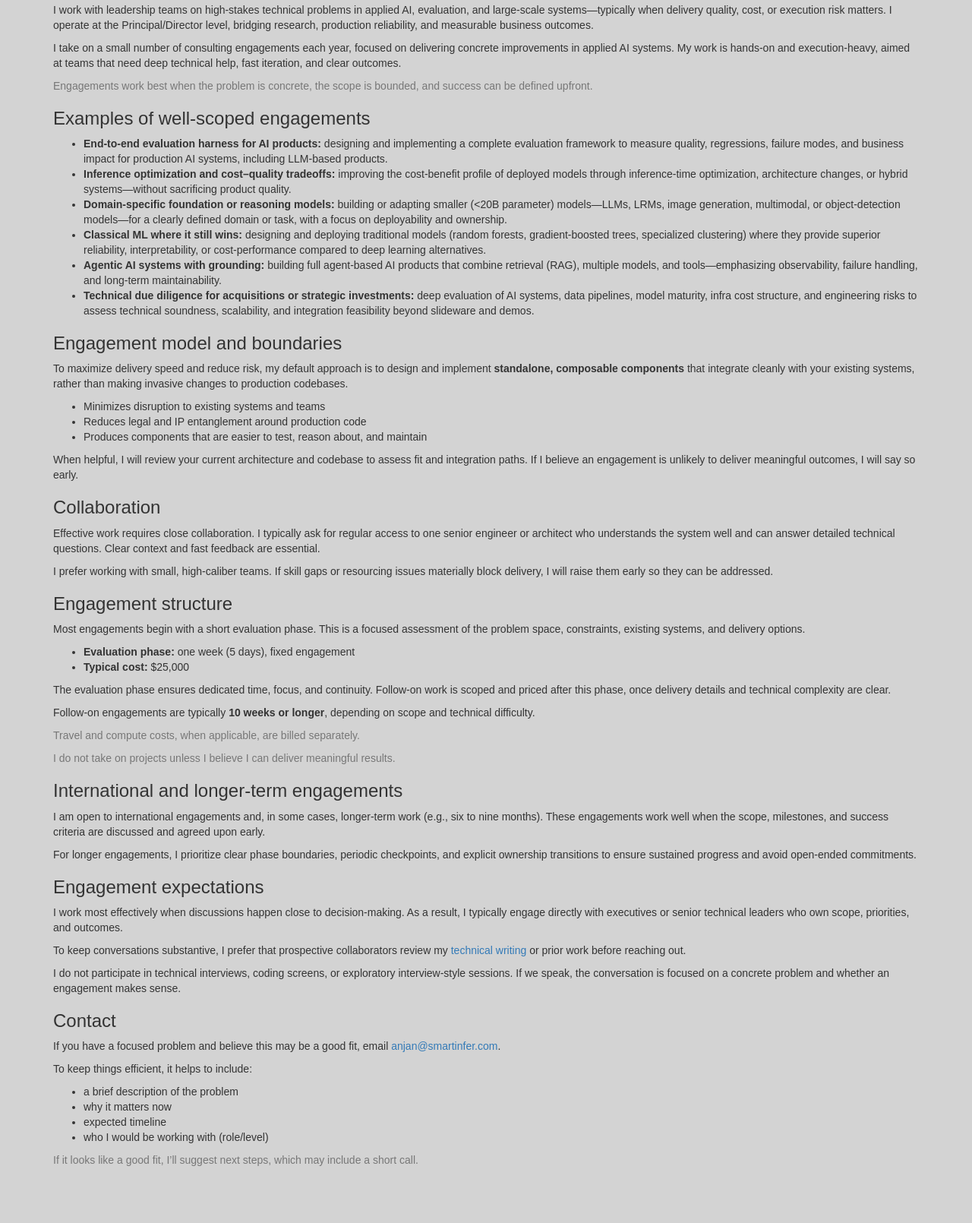
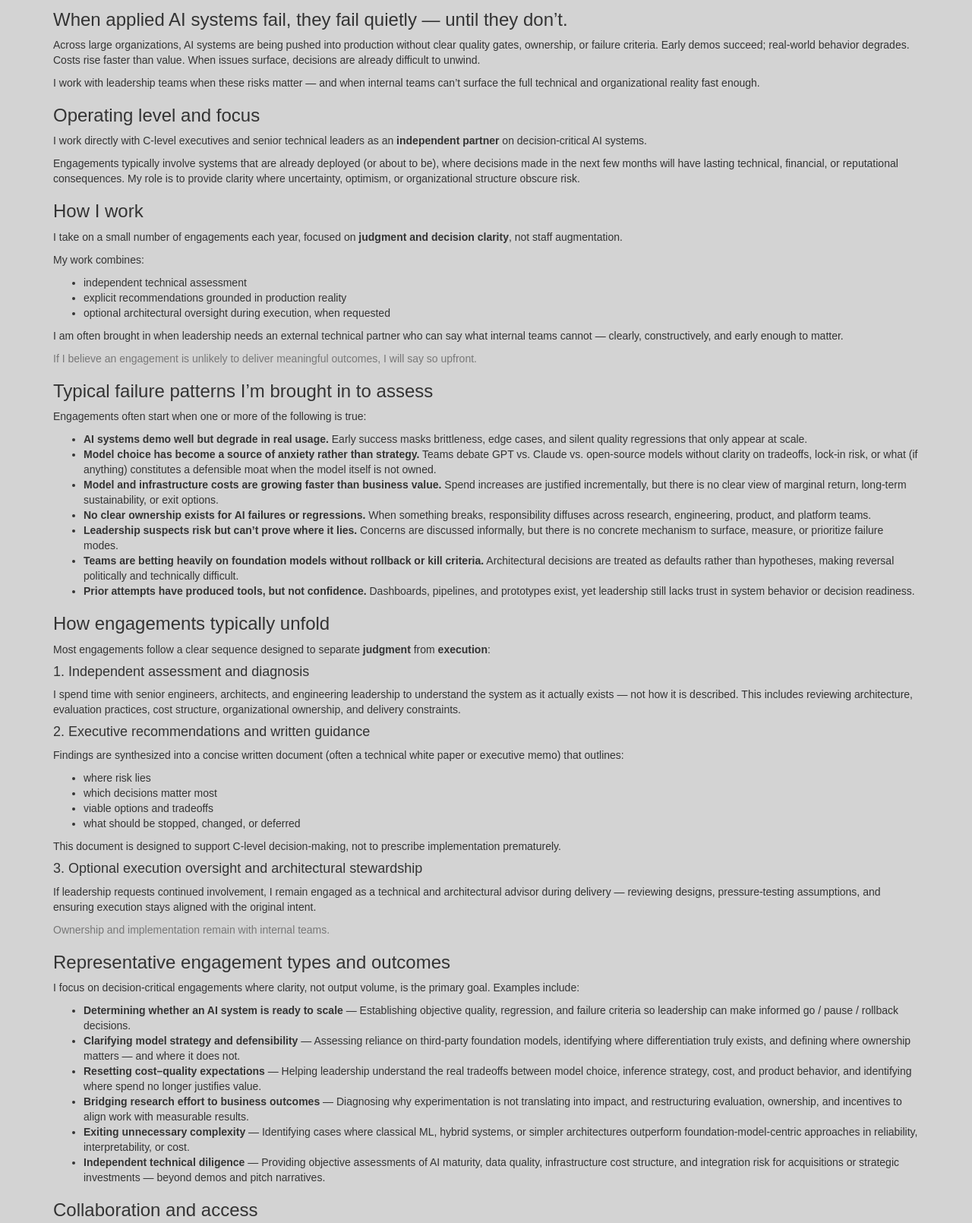
Before and after one commit to aiaphorisms/aiaphorisms.github.io, a plain HTML site: page consulting.html in a window 1280 px wide. Shown: the part 127-1737 px from the top of the page at 76% size. Before the commit the page ends 1674 px from the top, so only its background shows below. Drawn offline with nearby package versions, Linux system fonts and the light colour scheme.

Commit message:
consulting

```diff
--- a/consulting.html
+++ b/consulting.html
@@ -21,188 +21,166 @@
   </header>
 
   <div class="container">
+
+
     <h1 class="page-title">Consulting</h1>
 
-    <!-- AUTHORITY INTRO (short) -->
-<p>
-  I work with leadership teams on high-stakes technical problems in applied AI, evaluation, and
-  large-scale systems—typically when delivery quality, cost, or execution risk matters. I operate
-  at the Principal/Director level, bridging research, production reliability, and measurable business outcomes.
-</p>
-
-    <!-- INTRO -->
+    <h3>When applied AI systems fail, they fail quietly — until they don’t.</h3>
     <p>
-      I take on a small number of consulting engagements each year, focused on delivering
-      concrete improvements in applied AI systems. My work is hands-on and execution-heavy,
-      aimed at teams that need deep technical help, fast iteration, and clear outcomes.
+      Across large organizations, AI systems are being pushed into production without clear quality gates,
+      ownership, or failure criteria. Early demos succeed; real-world behavior degrades. Costs rise faster
+      than value. When issues surface, decisions are already difficult to unwind.
+    </p>
+    <p>
+      I work with leadership teams when these risks matter — and when internal teams can’t surface the full
+      technical and organizational reality fast enough.
     </p>
 
-    <p class="text-muted">
-      Engagements work best when the problem is concrete, the scope is bounded, and success can be defined upfront.
+    <h3>Operating level and focus</h3>
+    <p>
+      I work directly with C-level executives and senior technical leaders as an <strong>independent partner</strong>
+      on decision-critical AI systems.
+    </p>
+    <p>
+      Engagements typically involve systems that are already deployed (or about to be), where decisions made in
+      the next few months will have lasting technical, financial, or reputational consequences. My role is to
+      provide clarity where uncertainty, optimism, or organizational structure obscure risk.
     </p>
 
-    <!-- WELL-SCOPED WORK -->
-    <h3>Examples of well-scoped engagements</h3>
+    <h3>How I work</h3>
+    <p>
+      I take on a small number of engagements each year, focused on <strong>judgment and decision clarity</strong>,
+      not staff augmentation.
+    </p>
+    <p>My work combines:</p>
+    <ul>
+      <li>independent technical assessment</li>
+      <li>explicit recommendations grounded in production reality</li>
+      <li>optional architectural oversight during execution, when requested</li>
+    </ul>
+    <p>
+      I am often brought in when leadership needs an external technical partner who can say what internal teams
+      cannot — clearly, constructively, and early enough to matter.
+    </p>
+    <p class="text-muted">
+      If I believe an engagement is unlikely to deliver meaningful outcomes, I will say so upfront.
+    </p>
 
+    <h3>Typical failure patterns I’m brought in to assess</h3>
+    <p>Engagements often start when one or more of the following is true:</p>
     <ul>
-      <li>
-        <strong>End-to-end evaluation harness for AI products:</strong>
-        designing and implementing a complete evaluation framework to measure quality, regressions,
-        failure modes, and business impact for production AI systems, including LLM-based products.
-      </li>
-
-      <li>
-        <strong>Inference optimization and cost–quality tradeoffs:</strong>
-        improving the cost-benefit profile of deployed models through inference-time optimization,
-        architecture changes, or hybrid systems—without sacrificing product quality.
-      </li>
-
-      <li>
-        <strong>Domain-specific foundation or reasoning models:</strong>
-        building or adapting smaller (&lt;20B parameter) models—LLMs, LRMs, image generation,
-        multimodal, or object-detection models—for a clearly defined domain or task, with a focus
-        on deployability and ownership.
-      </li>
-
-      <li>
-        <strong>Classical ML where it still wins:</strong>
-        designing and deploying traditional models (random forests, gradient-boosted trees,
-        specialized clustering) where they provide superior reliability, interpretability,
-        or cost-performance compared to deep learning alternatives.
-      </li>
-
-      <li>
-        <strong>Agentic AI systems with grounding:</strong>
-        building full agent-based AI products that combine retrieval (RAG), multiple models,
-        and tools—emphasizing observability, failure handling, and long-term maintainability.
-      </li>
-<li>
-  <strong>Technical due diligence for acquisitions or strategic investments:</strong>
-  deep evaluation of AI systems, data pipelines, model maturity, infra cost structure,
-  and engineering risks to assess technical soundness, scalability, and integration
-  feasibility beyond slideware and demos.
-</li>
-
+      <li><strong>AI systems demo well but degrade in real usage.</strong> Early success masks brittleness, edge cases, and silent quality regressions that only appear at scale.</li>
+      <li><strong>Model choice has become a source of anxiety rather than strategy.</strong> Teams debate GPT vs. Claude vs. open-source models without clarity on tradeoffs, lock-in risk, or what (if anything) constitutes a defensible moat when the model itself is not owned.</li>
+      <li><strong>Model and infrastructure costs are growing faster than business value.</strong> Spend increases are justified incrementally, but there is no clear view of marginal return, long-term sustainability, or exit options.</li>
+      <li><strong>No clear ownership exists for AI failures or regressions.</strong> When something breaks, responsibility diffuses across research, engineering, product, and platform teams.</li>
+      <li><strong>Leadership suspects risk but can’t prove where it lies.</strong> Concerns are discussed informally, but there is no concrete mechanism to surface, measure, or prioritize failure modes.</li>
+      <li><strong>Teams are betting heavily on foundation models without rollback or kill criteria.</strong> Architectural decisions are treated as defaults rather than hypotheses, making reversal politically and technically difficult.</li>
+      <li><strong>Prior attempts have produced tools, but not confidence.</strong> Dashboards, pipelines, and prototypes exist, yet leadership still lacks trust in system behavior or decision readiness.</li>
     </ul>
 
-    <!-- ENGAGEMENT MODEL -->
-    <h3>Engagement model and boundaries</h3>
-
+    <h3>How engagements typically unfold</h3>
     <p>
-      To maximize delivery speed and reduce risk, my default approach is to design and implement
-      <strong>standalone, composable components</strong> that integrate cleanly with your existing
-      systems, rather than making invasive changes to production codebases.
+      Most engagements follow a clear sequence designed to separate <strong>judgment</strong> from <strong>execution</strong>:
     </p>
 
+    <h4>1. Independent assessment and diagnosis</h4>
+    <p>
+      I spend time with senior engineers, architects, and engineering leadership to understand the system as it actually
+      exists — not how it is described. This includes reviewing architecture, evaluation practices, cost structure,
+      organizational ownership, and delivery constraints.
+    </p>
+
+    <h4>2. Executive recommendations and written guidance</h4>
+    <p>
+      Findings are synthesized into a concise written document (often a technical white paper or executive memo) that outlines:
+    </p>
     <ul>
-      <li>Minimizes disruption to existing systems and teams</li>
-      <li>Reduces legal and IP entanglement around production code</li>
-      <li>Produces components that are easier to test, reason about, and maintain</li>
+      <li>where risk lies</li>
+      <li>which decisions matter most</li>
+      <li>viable options and tradeoffs</li>
+      <li>what should be stopped, changed, or deferred</li>
+    </ul>
+    <p>
+      This document is designed to support C-level decision-making, not to prescribe implementation prematurely.
+    </p>
+
+    <h4>3. Optional execution oversight and architectural stewardship</h4>
+    <p>
+      If leadership requests continued involvement, I remain engaged as a technical and architectural advisor during delivery —
+      reviewing designs, pressure-testing assumptions, and ensuring execution stays aligned with the original intent.
+    </p>
+    <p class="text-muted">Ownership and implementation remain with internal teams.</p>
+
+    <h3>Representative engagement types and outcomes</h3>
+    <p>
+      I focus on decision-critical engagements where clarity, not output volume, is the primary goal. Examples include:
+    </p>
+    <ul>
+      <li><strong>Determining whether an AI system is ready to scale</strong> — Establishing objective quality, regression, and failure criteria so leadership can make informed go / pause / rollback decisions.</li>
+      <li><strong>Clarifying model strategy and defensibility</strong> — Assessing reliance on third-party foundation models, identifying where differentiation truly exists, and defining where ownership matters — and where it does not.</li>
+      <li><strong>Resetting cost–quality expectations</strong> — Helping leadership understand the real tradeoffs between model choice, inference strategy, cost, and product behavior, and identifying where spend no longer justifies value.</li>
+      <li><strong>Bridging research effort to business outcomes</strong> — Diagnosing why experimentation is not translating into impact, and restructuring evaluation, ownership, and incentives to align work with measurable results.</li>
+      <li><strong>Exiting unnecessary complexity</strong> — Identifying cases where classical ML, hybrid systems, or simpler architectures outperform foundation-model-centric approaches in reliability, interpretability, or cost.</li>
+      <li><strong>Independent technical diligence</strong> — Providing objective assessments of AI maturity, data quality, infrastructure cost structure, and integration risk for acquisitions or strategic investments — beyond demos and pitch narratives.</li>
     </ul>
 
+    <h3>Collaboration and access</h3>
+    <p>Effective work requires close collaboration. I typically ask for access to:</p>
+    <ul>
+      <li>senior engineers or architects who understand the system deeply</li>
+      <li>product or platform leaders who can make tradeoffs</li>
+      <li>executives who own outcomes and priorities</li>
+    </ul>
     <p>
-      When helpful, I will review your current architecture and codebase to assess fit and integration
-      paths. If I believe an engagement is unlikely to deliver meaningful outcomes, I will say so early.
+      I work best with small, high-caliber teams and fast feedback loops. If skill gaps or resourcing issues materially block
+      progress, I raise them early.
     </p>
 
-    <!-- COLLABORATION -->
-    <h3>Collaboration</h3>
-
+    <h3>Boundaries and non-fits</h3>
+    <p>This work is not a good fit for:</p>
+    <ul>
+      <li>staff augmentation or team backfill</li>
+      <li>open-ended exploratory research</li>
+      <li>RFP-driven bake-offs</li>
+      <li>engagements without clear ownership or decision authority</li>
+    </ul>
     <p>
-      Effective work requires close collaboration. I typically ask for regular access to one
-      senior engineer or architect who understands the system well and can answer detailed
-      technical questions. Clear context and fast feedback are essential.
+      If you are looking for implementation capacity rather than independent technical judgment and stewardship, there are better
+      options than this engagement model.
     </p>
 
+    <h3>Pricing philosophy</h3>
     <p>
-      I prefer working with small, high-caliber teams. If skill gaps or resourcing issues materially
-      block delivery, I will raise them early so they can be addressed.
+      Engagements are fixed-scope and priced based on risk, complexity, and expected impact — not hourly rates.
+    </p>
+    <p>
+      Initial diagnostic phases are scoped explicitly. Follow-on involvement is proposed only when clarity has been established
+      and leadership requests continued support.
+    </p>
+    <p class="text-muted">
+      I do not take on projects unless I believe the expected value justifies the investment.
     </p>
 
-    <!-- STRUCTURE & PRICING -->
-    <h3>Engagement structure</h3>
-
-    <p>
-      Most engagements begin with a short evaluation phase. This is a focused assessment of
-      the problem space, constraints, existing systems, and delivery options.
-    </p>
-
-    <ul>
-      <li><strong>Evaluation phase:</strong> one week (5 days), fixed engagement</li>
-      <li><strong>Typical cost:</strong> $25,000</li>
-    </ul>
-
-    <p>
-      The evaluation phase ensures dedicated time, focus, and continuity. Follow-on work is scoped
-      and priced after this phase, once delivery details and technical complexity are clear.
-    </p>
-
-    <p>
-      Follow-on engagements are typically <strong>10 weeks or longer</strong>, depending on scope and
-      technical difficulty.
-    </p>
-
-    <p class="text-muted">
-      Travel and compute costs, when applicable, are billed separately.
-    </p>
-
-    <p class="text-muted">
-      I do not take on projects unless I believe I can deliver meaningful results.
-    </p>
-
-    <!-- INTERNATIONAL + LONGER TERM -->
-    <h3>International and longer-term engagements</h3>
-
-    <p>
-      I am open to international engagements and, in some cases, longer-term work (e.g., six to nine months).
-      These engagements work well when the scope, milestones, and success criteria are discussed and agreed upon early.
-    </p>
-
-    <p>
-      For longer engagements, I prioritize clear phase boundaries, periodic checkpoints, and explicit ownership transitions
-      to ensure sustained progress and avoid open-ended commitments.
-    </p>
-
-    <!-- RULES OF ENGAGEMENT -->
-    <h3>Engagement expectations</h3>
-
-    <p>
-      I work most effectively when discussions happen close to decision-making. As a result,
-      I typically engage directly with executives or senior technical leaders who own scope,
-      priorities, and outcomes.
-    </p>
-
-    <p>
-      To keep conversations substantive, I prefer that prospective collaborators review my
-      <a href="/technical_articles/index.html">technical writing</a> or prior work before reaching out.
-    </p>
-
-    <p>
-      I do not participate in technical interviews, coding screens, or exploratory interview-style
-      sessions. If we speak, the conversation is focused on a concrete problem and whether an
-      engagement makes sense.
-    </p>
-
-    <!-- CONTACT -->
     <h3>Contact</h3>
-
     <p>
       If you have a focused problem and believe this may be a good fit, email
       <a href="mailto:anjan@smartinfer.com">anjan@smartinfer.com</a>.
     </p>
 
     <p>To keep things efficient, it helps to include:</p>
-
     <ul>
       <li>a brief description of the problem</li>
       <li>why it matters now</li>
       <li>expected timeline</li>
-      <li>who I would be working with (role/level)</li>
+      <li>who owns outcomes on your side</li>
+      <li>what happens if this problem is not addressed in the next 6 months</li>
     </ul>
 
     <p class="text-muted">
       If it looks like a good fit, I’ll suggest next steps, which may include a short call.
     </p>
+
+
   </div>
 
   <!-- JS -->
```
